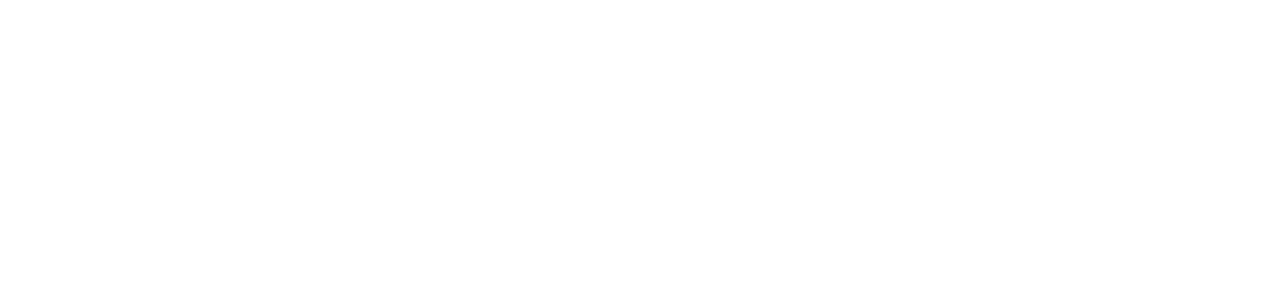
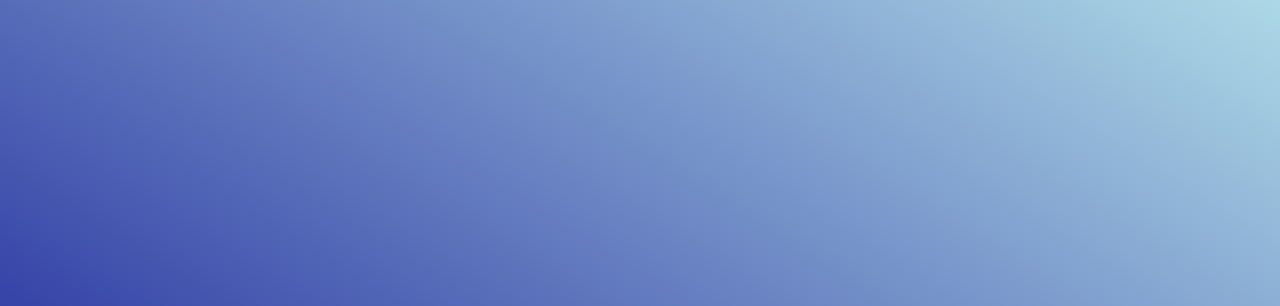
Before and after one commit to RustamHajizadaOriginal/Html-Css, a plain HTML site: page 04-css-basics/07-backgrounds/index.html in a window 1280 px wide. Shown: the top 306 px of the page. Drawn offline with Linux system fonts and the light colour scheme.

Commit message:
Update styles.css

```diff
--- a/04-css-basics/07-backgrounds/styles.css
+++ b/04-css-basics/07-backgrounds/styles.css
@@ -10,6 +10,19 @@ body {
   justify-content: center;
   align-items: center;
   padding: 0 20px;
+  /*Background color  */
+  /* background-color: coral; */
+  /* background-image: url(./hero.jpg);
+  background-repeat: no-repeat;
+  /* background-size: 200px; */
+  /* background-size: cover;
+  background-position: center; */
+
+  /* background: url(./hero.jpg) no-repeat center/cover; */
+
+  /* Linear gradient */
+  /* background: linear-gradient(to bottom, lightblue, darkblue); */
+  background: linear-gradient(to bottom left, lightblue, darkblue);
 }
 
 .hero h1 {
```
